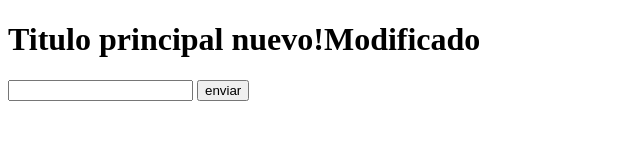
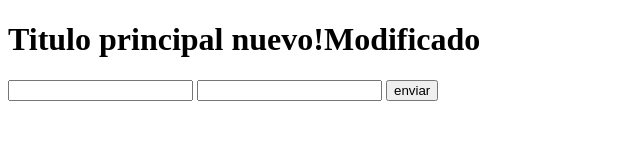
Before and after one commit to sofiamfernandez/hello-world-git, a plain HTML site: page index.html in a window 1280 px wide. Shown: the whole page, without its empty margins (0-640 px from the left). Drawn offline with Linux system fonts and the light colour scheme.

Commit message:
Se agregó last name

```diff
--- a/index.html
+++ b/index.html
@@ -10,6 +10,7 @@
     <h1>Titulo principal nuevo!Modificado</h1>
     <form action="#" method="GET">
         <input type="text" name="first-name" id="first-name">
+        <input type="text" name="last-name" id="last-name">
         <input type="button" value="enviar">
     </form>
 </body>
```
